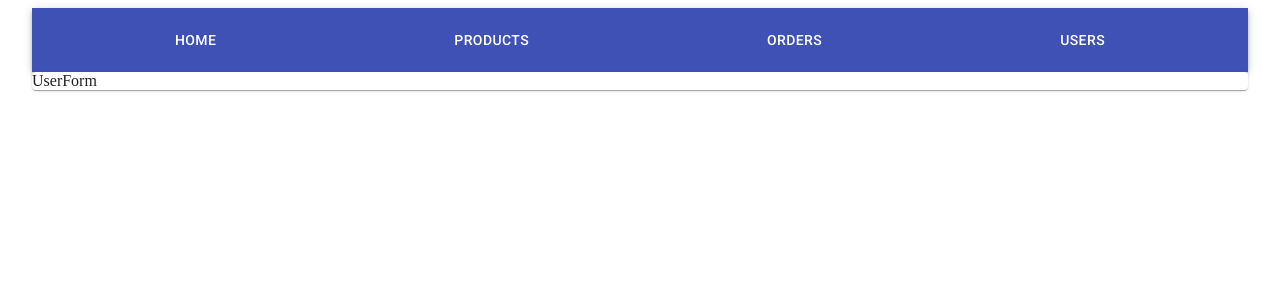
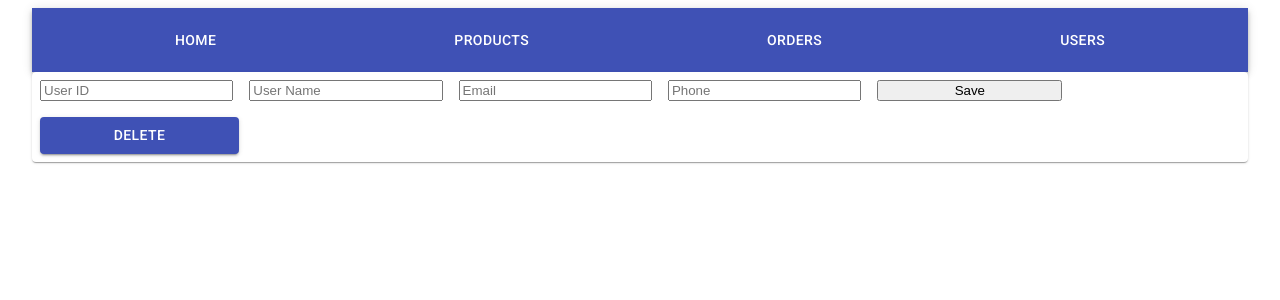
Before and after one commit to pedananton/crm-frapp, a React (Create React App) app: page /users in a window 1280 px wide. Both pictures are taken after a click on the button "Add New". Shown: the top 300 px of the page. Built offline with nearby package versions, Linux system fonts and the light colour scheme; no server answers.

Commit message:
order realize

```diff
--- a/src/components/users/UserForm.js
+++ b/src/components/users/UserForm.js
@@ -1,11 +1,73 @@
-import React from 'react'
+import React from 'react';
+import { connect } from 'react-redux';
+import { useHistory, withRouter } from 'react-router-dom';
+/* eslint-disable eqeqeq */
+import { makeStyles } from '@material-ui/core/styles';
+import { Field, Form, Formik } from 'formik';
+import { deleteUserForm, safeUserForm } from '../../store/actions/users';
+import { Button } from '@material-ui/core';
 
-function UserForm() {
-    return (
-        <div>
-            UserForm
-        </div>
-    )
+const useStyles = makeStyles((theme) => ({
+  root: {
+    '& > *': {
+      margin: theme.spacing(1),
+      width: '25ch',
+    },
+  },
+}));
+
+function UserForm({ user, onSave, onUserDelete, items }) {
+  const classes = useStyles();
+  const history = useHistory();
+
+  function onFormSubmit(data) {
+    onSave(data);
+    history.push('/users');
+  }
+
+  function onDeleteClick() {
+    history.push('/');
+  }
+
+  return (
+    <Formik initialValues={user} onSubmit={onFormSubmit}>
+      <Form className={classes.root} noValidate autoComplete='off'>
+        <Field name='id' placeholder='User ID' readOnly />
+        <Field name='name' placeholder='User Name' />
+        <Field name='email' placeholder='Email' />
+        <Field name='phone' placeholder='Phone' />
+        <button type='submit'>Save</button>
+        <Button
+          variant='contained'
+          color='primary'
+          onClick={() => onUserDelete(user.id, onDeleteClick())}
+        >
+          Delete
+        </Button>
+      </Form>
+    </Formik>
+  );
 }
 
-export default UserForm
+const mapStateToProps = (state, props) => {
+  const user =
+    props.match.params.id == 'new'
+      ? {
+          name: '',
+          email: '',
+          phone: '',
+        }
+      : state.users.items.find((user) => user.id == props.match.params.id);
+  return {
+    user,
+  };
+};
+
+const mapDispatchToProps = {
+  onSave: safeUserForm,
+  onUserDelete: deleteUserForm,
+};
+
+export default withRouter(
+  connect(mapStateToProps, mapDispatchToProps)(UserForm)
+);
--- a/src/store/actions/users.js
+++ b/src/store/actions/users.js
@@ -9,3 +9,27 @@ export const getUsers = () => (dispatch) => {
     })
   );
 };
+
+export const CREATE_USER = 'CREATE_USER';
+export function safeUserForm(data) {
+  return function (dispatch) {
+    users.post('', data).then((resp) =>
+      dispatch({
+        type: CREATE_USER,
+        payload: resp.data,
+      })
+    );
+  };
+}
+
+export const DELETE_USER = "DELETE_USER";
+export function deleteUserForm(id) {
+  return function (dispatch) {
+    users.delete(id).then(() =>
+      dispatch({
+        type: DELETE_USER,
+        payload: id,
+      })
+    );
+  };
+}
--- a/src/store/reducers/users.js
+++ b/src/store/reducers/users.js
@@ -1,18 +1,28 @@
 /* eslint-disable import/no-anonymous-default-export */
-import { SET_USERS } from '../actions/users';
+import { CREATE_USER, DELETE_USER, SET_USERS } from '../actions/users';
 
 const initialState = {
   items: [],
 };
 
-// function createUser(users, user) {
-//   return [...users, user];
-// }
+function createUser(users, user) {
+  return [...users, user];
+}
 
 export default function (state = initialState, { type, payload }) {
   switch (type) {
     case SET_USERS:
       return { ...state, items: payload };
+    case CREATE_USER:
+      return {
+        ...state,
+        users: createUser(state.items, payload),
+      };
+    case DELETE_USER:
+      return {
+        ...state,
+        users: state.items.filter((item) => item.id !== payload),
+      };
     default:
       return state;
   }
```
